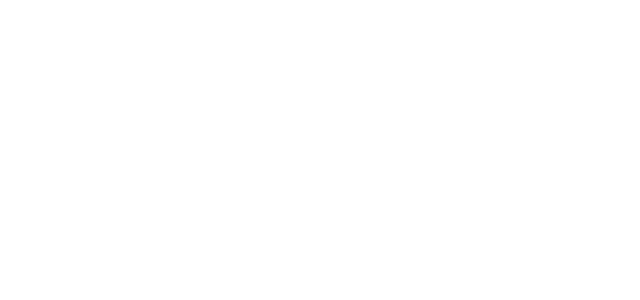
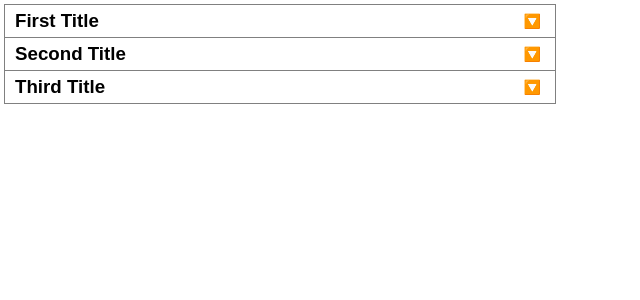
Before and after one commit to rshelar21/react-machine-coding, a React (Vite) app: page / in a window 1280 px wide. Shown: the top 300 px of the page, without its empty margins (0-640 px from the left). Built offline with nearby package versions, Linux system fonts and the light colour scheme.

Commit message:
feat: accordion

```diff
--- a/src/App.tsx
+++ b/src/App.tsx
@@ -6,6 +6,8 @@
 // import { Home } from "./components";
 // import { TicTacToe } from "./components";
 // import { MyInput } from "./components";
+
+import { AccordianPage } from "./components";
 
 function App() {
   return (
@@ -22,6 +24,7 @@
       {/* <Home/> */}
       {/* <TicTacToe /> */}
       {/* <MyInput/> */}
+      <AccordianPage />
     </div>
   );
 }
--- /dev/null
+++ b/src/components/accordion/components/AccordianPage.tsx
@@ -0,0 +1,10 @@
+import "../style.css";
+import { Accordion } from "./Accordion";
+
+export const AccordianPage = () => {
+  return (
+    <div>
+      <Accordion />
+    </div>
+  );
+};
--- /dev/null
+++ b/src/components/accordion/components/Accordion.tsx
@@ -0,0 +1,65 @@
+import { useState } from "react";
+
+const accordionList = [
+  {
+    id: "accordion-1",
+    title: "First Title",
+    desc: "Desc 1 Lorem ipsum dolor sit amet, consectetur adipisicing elit. Nulla nesciunt repellat, deserunt sapiente consequuntur dignissimos facere molestiae repellendus. Culpa quod voluptatum nihil, suscipit aspernatur molestiae minus! Dignissimos enim quo sit!",
+  },
+  {
+    id: "accordion-2",
+    title: "Second Title",
+    desc: "Desc 2 Lorem ipsum dolor sit amet, consectetur adipisicing elit. Nulla nesciunt repellat, deserunt sapiente consequuntur dignissimos facere molestiae repellendus. Culpa quod voluptatum nihil, suscipit aspernatur molestiae minus! Dignissimos enim quo sit!",
+  },
+  {
+    id: "accordion-3",
+    title: "Third Title",
+    desc: "Desc 3 Lorem ipsum dolor sit amet, consectetur adipisicing elit. Nulla nesciunt repellat, deserunt sapiente consequuntur dignissimos facere molestiae repellendus. Culpa quod voluptatum nihil, suscipit aspernatur molestiae minus! Dignissimos enim quo sit!",
+  },
+];
+
+export const Accordion = () => {
+  const [activeAccordion, setActiveAccordion] = useState<{
+    [x: string]: boolean;
+  }>({});
+
+  const handleToggleAccordion = (id: string) => {
+    setActiveAccordion((prev) => {
+      return {
+        [id]: !prev[id],
+      };
+    });
+  };
+
+  return (
+    <div className="accordion">
+      {accordionList?.map((accordion) => (
+        <div className="accordion__container">
+          <div
+            className="accordion__header"
+            onClick={() => handleToggleAccordion(accordion.id)}
+          >
+            <h3>{accordion?.title}</h3>
+
+            <button
+              aria-expanded={activeAccordion[accordion.id]}
+              aria-label={
+                activeAccordion[accordion.id]
+                  ? "close-accordion"
+                  : "expand-accordion"
+              }
+              className="accordion__button"
+            >
+              {activeAccordion[accordion.id] ? "🔼" : "🔽"}
+            </button>
+          </div>
+          {activeAccordion[accordion.id] && (
+            <div className="accordion__body">
+              <p>{accordion?.desc}</p>
+            </div>
+          )}
+        </div>
+      ))}
+    </div>
+  );
+};
--- /dev/null
+++ b/src/components/accordion/style.css
@@ -0,0 +1,30 @@
+.accordion__header {
+  display: flex;
+  align-items: center;
+  justify-content: space-between;
+}
+
+.accordion {
+  width: 100%;
+  max-width: 550px;
+  border: 1px solid gray;
+}
+
+.accordion__container {
+  padding: 4px 10px;
+  border-bottom: 1px solid gray;
+  cursor: pointer;
+}
+
+.accordion__container:last-child {
+  border-bottom-width: 0px;
+}
+
+.accordion__body {
+  padding: 10px 0px;
+}
+
+.accordion__button {
+  background: transparent;
+  padding: 4px;
+}
--- a/src/components/index.ts
+++ b/src/components/index.ts
@@ -6,3 +6,4 @@
 export { Home } from "./dark-theme/components/Home";
 export { TicTacToe } from "./tic-tac-toe/components/TicTacToe";
 export { MyInput } from "./use-debounce/components/MyInput";
+export { AccordianPage } from "./accordion/components/AccordianPage";
```
